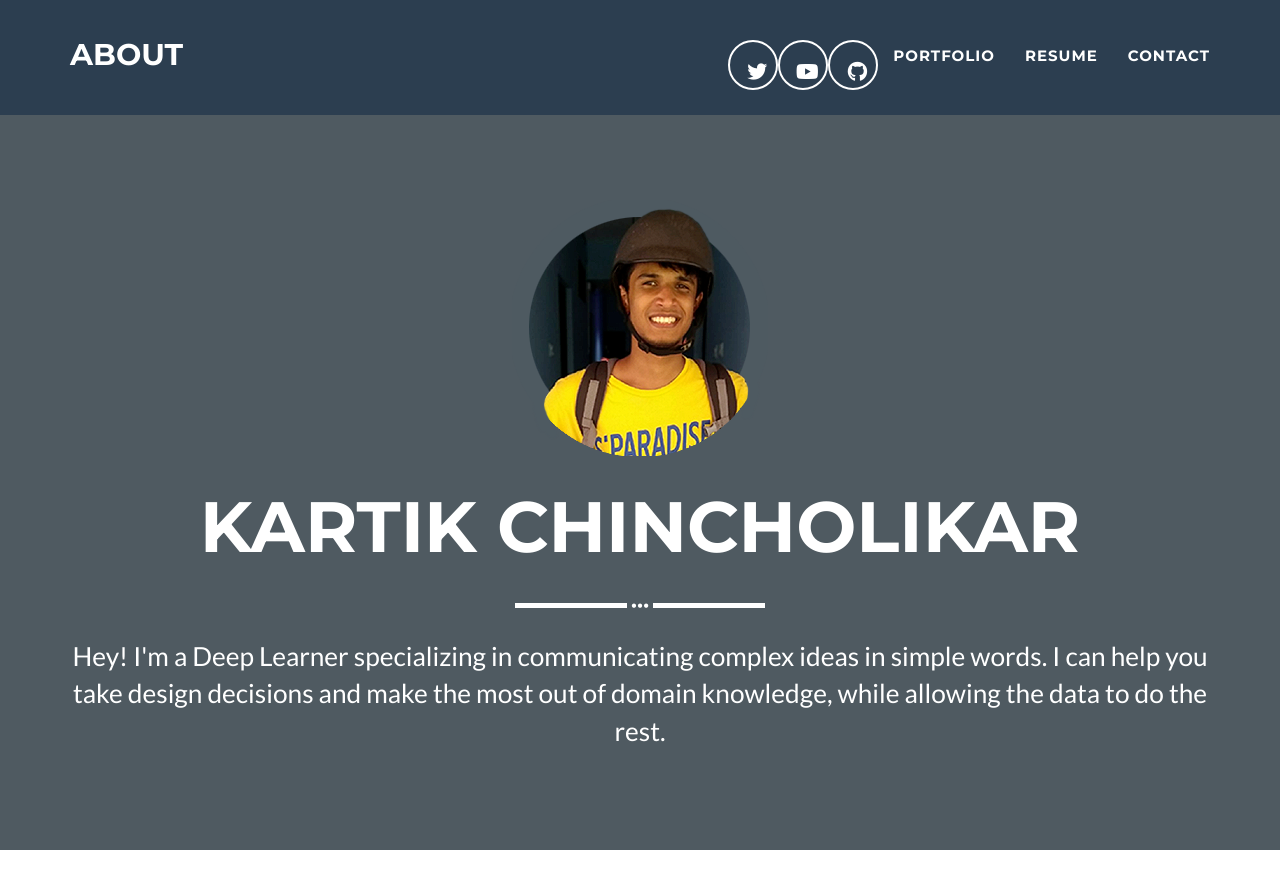
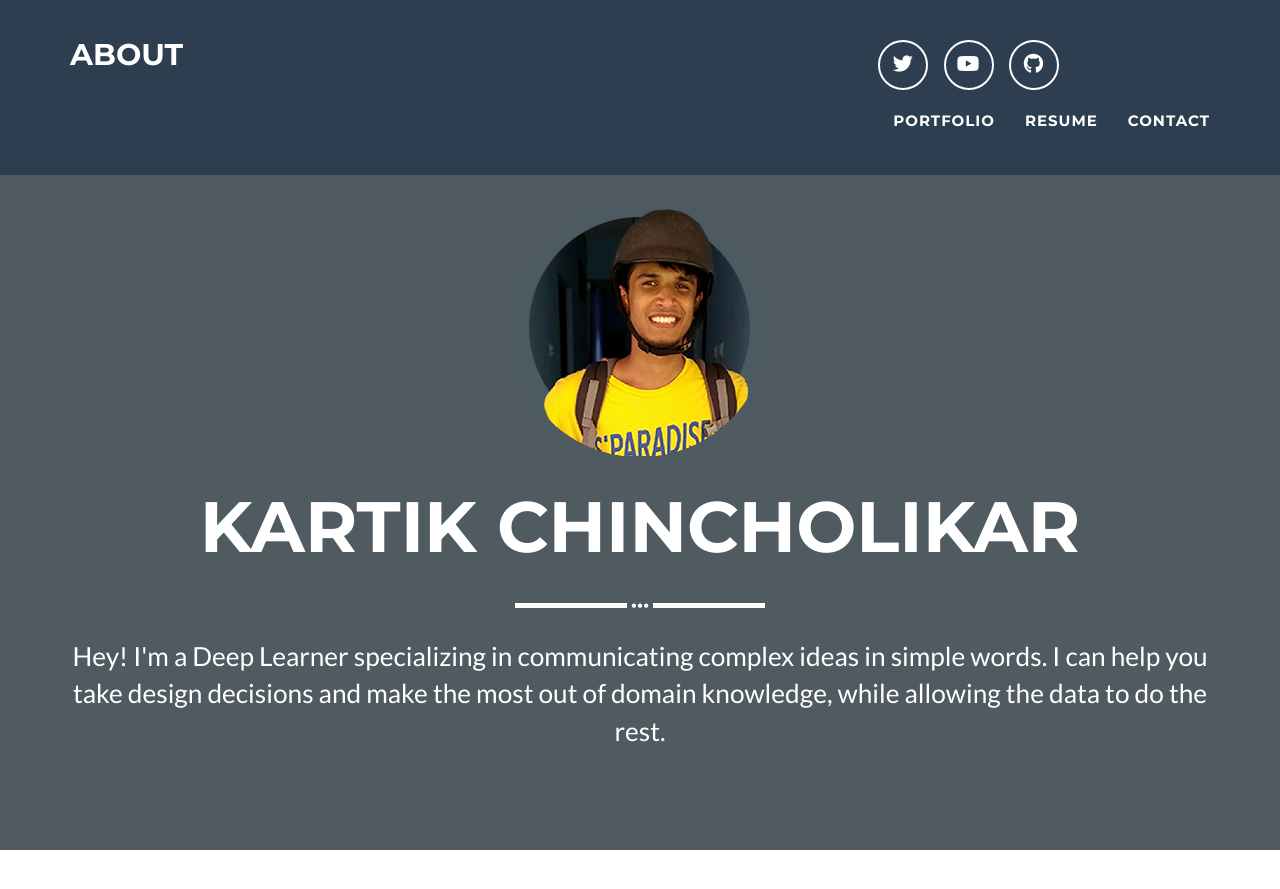
Before and after one commit to kartikchincholikar/kartikchincholikar.github.io, a Jekyll site: the page built from _posts/2014-07-17-Simulations in Statistical Learning Theory.markdown, in a window 1280 px wide and 900 px high. Shown: the top 889 px of the window. Built offline with Jekyll 4.4.1, drawn with Linux system fonts in a browser that asks for light colours.

Commit message:
fix social media navbar

```diff
--- a/_includes/nav.html
+++ b/_includes/nav.html
@@ -15,14 +15,14 @@
     <!-- Collect the nav links, forms, and other content for toggling -->
     <div class="collapse navbar-collapse" id="bs-example-navbar-collapse-1">
       <ul class="nav navbar-nav navbar-right">
-
+        <ul class="list-inline">
           {% for network in site.social %}
           <li>
             <a href="{{ network.url }}" class="btn-social btn-outline"><i
                 class="fa-brands fa-fw fa-{{ network.title }}"></i></a>
           </li>
           {% endfor %}
-
+        </ul>
         <li class="hidden">
           <a href="#page-top"></a>
         </li>
```
Lines whose indentation alone changed are shown as unchanged.
